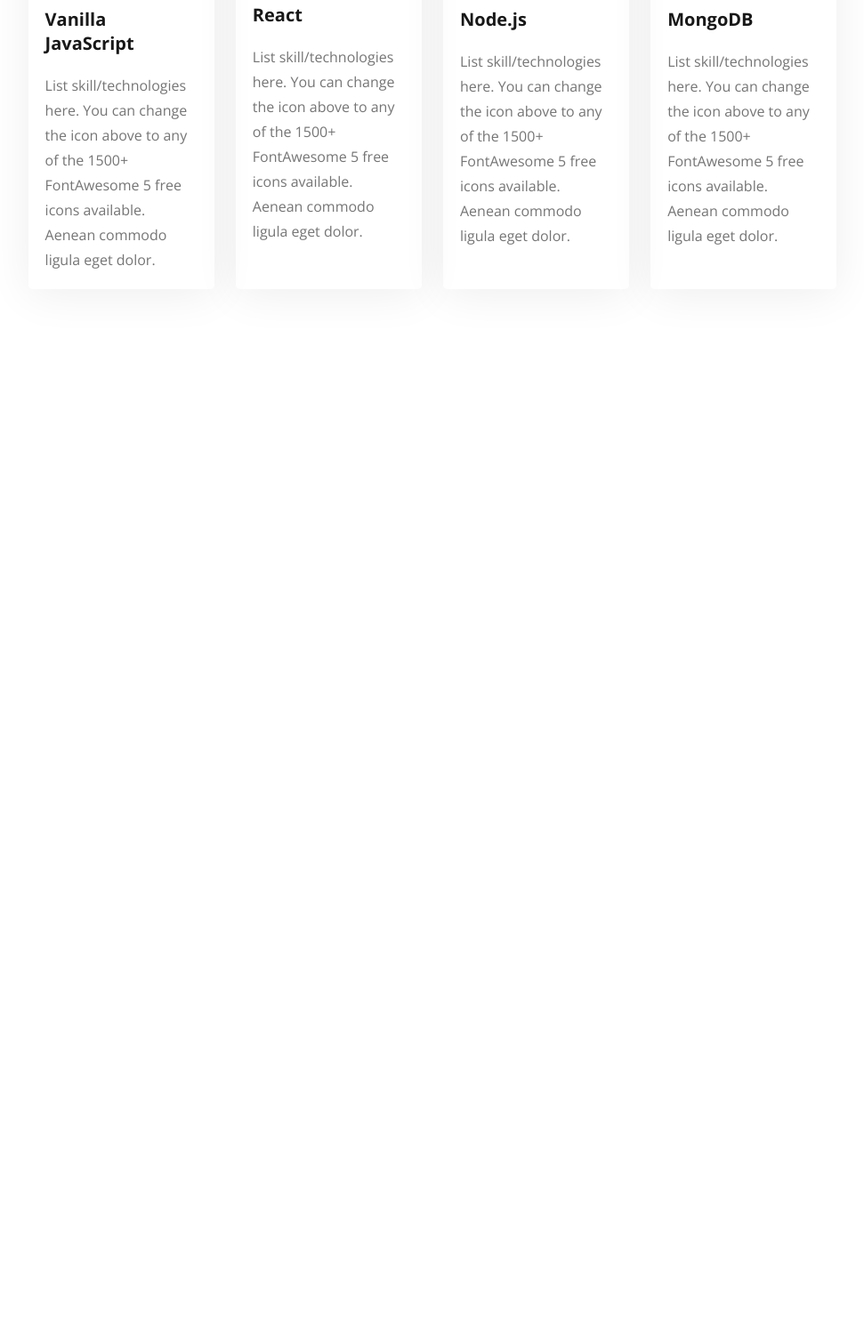
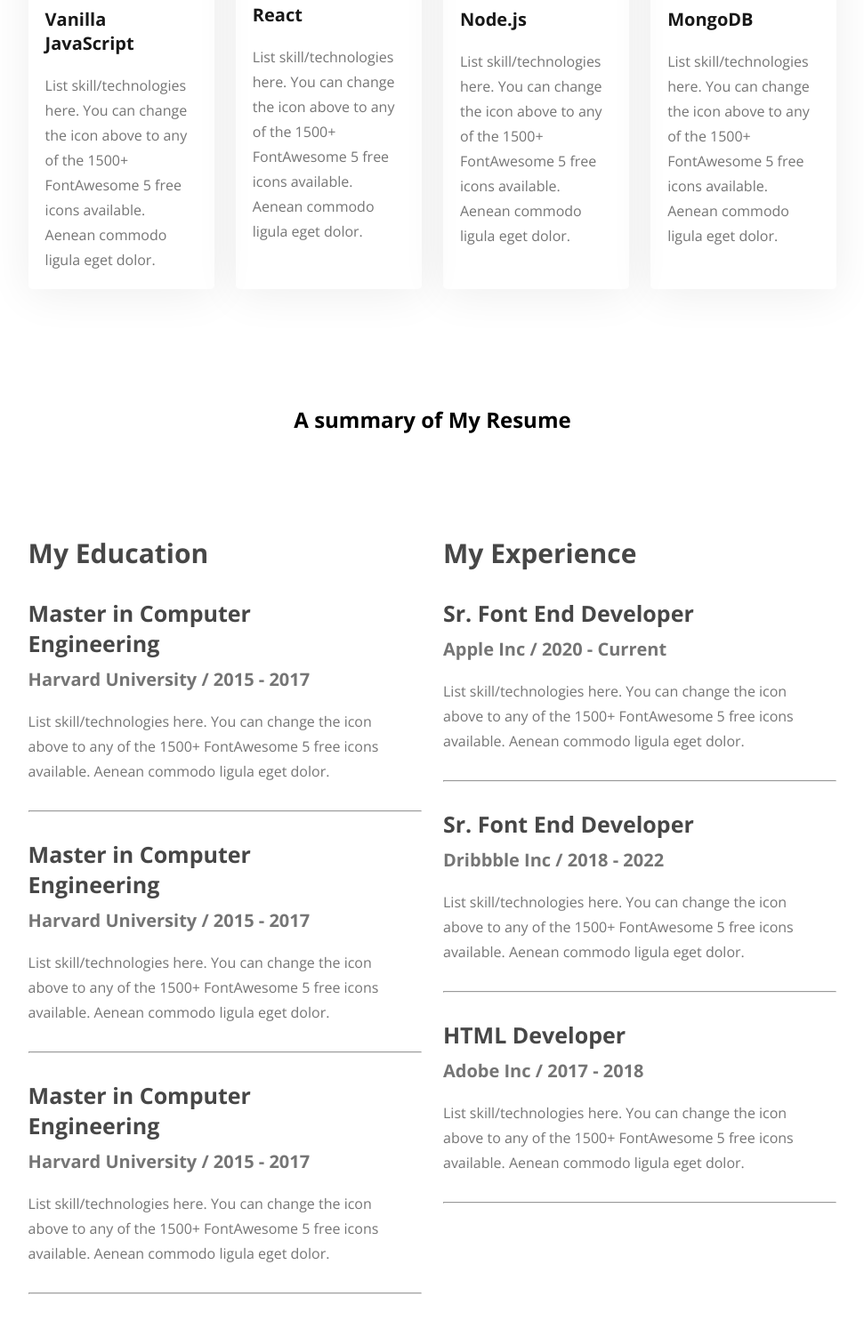
Before and after one commit to riaz113/my-first-portfolio, a plain HTML site: page index.html in a window 1280 px wide. Shown: the part 2012-3506 px from the top of the page at 89% size, without its empty margins (154-1125 px from the left). Before the commit the page ends 2437 px from the top, so only its background shows below. Drawn offline with nearby package versions, Linux system fonts and the light colour scheme.

Commit message:
box desing according to figma

```diff
--- a/index.html
+++ b/index.html
@@ -109,6 +109,61 @@
                 </div>
             </div>
         </section>
+        <section id="resume">
+            <div class="section-heading">
+                <h1>A summary of My Resume</h1>
+            </div>
+            <div class="resume-container">
+                <div class="education">
+                    <h2 class="section-title">My Education</h2>
+                    <div class="resume-card">
+                        <h4 class="card-title">Master in Computer Engineering</h4>
+                        <h5 class="card-info">Harvard University / 2015 - 2017</h5>
+                        <p class="card-text">List skill/technologies here. You can change the icon above
+                            to any of the 1500+ FontAwesome 5 free icons available. Aenean commodo ligula eget dolor.
+                        </p>
+                    </div><hr>
+                    <div class="resume-card">
+                        <h4 class="card-title">Master in Computer Engineering</h4>
+                        <h5 class="card-info">Harvard University / 2015 - 2017</h5>
+                        <p class="card-text">List skill/technologies here. You can change the icon above
+                            to any of the 1500+ FontAwesome 5 free icons available. Aenean commodo ligula eget dolor.
+                        </p>
+                    </div><hr>
+                    <div class="resume-card">
+                        <h4 class="card-title">Master in Computer Engineering</h4>
+                        <h5 class="card-info">Harvard University / 2015 - 2017</h5>
+                        <p class="card-text">List skill/technologies here. You can change the icon above
+                            to any of the 1500+ FontAwesome 5 free icons available. Aenean commodo ligula eget dolor.
+                        </p>
+                    </div><hr>
+                </div>
+                <div class="experience">
+                    <h2 class="section-title">My Experience</h2>
+                    <div class="resume-card">
+                        <h4 class="card-title">Sr. Font End Developer</h4>
+                        <h5 class="card-info">Apple Inc / 2020 - Current</h5>
+                        <p class="card-text">List skill/technologies here. You can change the icon above
+                            to any of the 1500+ FontAwesome 5 free icons available. Aenean commodo ligula eget dolor.
+                        </p>
+                    </div><hr>
+                    <div class="resume-card">
+                        <h4 class="card-title">Sr. Font End Developer</h4>
+                        <h5 class="card-info">Dribbble Inc / 2018 - 2022</h5>
+                        <p class="card-text">List skill/technologies here. You can change the icon above
+                            to any of the 1500+ FontAwesome 5 free icons available. Aenean commodo ligula eget dolor.
+                        </p>
+                    </div><hr>
+                    <div class="resume-card">
+                        <h4 class="card-title">HTML Developer</h4>
+                        <h5 class="card-info">Adobe Inc / 2017 - 2018</h5>
+                        <p class="card-text">List skill/technologies here. You can change the icon above
+                            to any of the 1500+ FontAwesome 5 free icons available. Aenean commodo ligula eget dolor.
+                        </p>
+                    </div><hr>
+                </div>
+            </div>
+        </section>
     </main>
 
 </body>
--- a/styles/portfolio.css
+++ b/styles/portfolio.css
@@ -1,21 +1,25 @@
-*{
+* {
     margin: 0;
     padding: 0;
     box-sizing: border-box;
 }
-.font-open-sens{
+
+.font-open-sens {
     font-family: "Open Sans", sans-serif;
     /* font-optical-sizing: auto; */
 }
-.logo h2{
+
+.logo h2 {
     font-size: 45px;
     font-weight: 900;
 }
-.color-orenge{
+
+.color-orenge {
     color: #FD6E0A;
 }
-.btn{
-    background-color:#FD6E0A;
+
+.btn {
+    background-color: #FD6E0A;
     color: #FFFFFF;
     padding: 18px 35px;
     border: none;
@@ -24,32 +28,37 @@
     font-weight: bold;
     cursor: pointer;
 }
-.section-heading{
+
+.section-heading {
     max-width: 827px;
     text-align: center;
     margin: 0 auto;
 }
-.section-heading h2{
+
+.section-heading h2 {
     font-size: 35px;
     font-weight: bold;
     color: #181818;
     margin-bottom: 30px;
 }
-.section-heading p{
+
+.section-heading p {
     font-size: 18px;
     font-weight: bold;
     color: #757575;
     line-height: 30px;
     margin-bottom: 30px;
 }
-header{
+
+header {
     background-color: #FFF8F3;
-    background: url(../images/developer.png),url(../images/header_bg.png),#FFF8F3;
-    background-position: top left,bottom right;
+    background: url(../images/developer.png), url(../images/header_bg.png), #FFF8F3;
+    background-position: top left, bottom right;
     background-repeat: no-repeat;
     padding-top: 50px;
 }
-nav{
+
+nav {
     width: 71%;
     max-width: 1140px;
     margin: 0 auto;
@@ -57,54 +66,65 @@
     justify-content: space-between;
     align-items: center;
 }
-nav .menu{
+
+nav .menu {
     display: flex;
     list-style-type: none;
     gap: 51px;
     align-items: center;
 }
-nav .menu a{
+
+nav .menu a {
     font-size: 20px;
     color: #474747;
     text-decoration: none;
 }
-#banner{
+
+#banner {
     /* border: 2px solid tomato; */
     margin: 50px 50px 0 220px;
     display: flex;
     justify-content: space-between;
     align-items: center;
 }
-#banner .banner-content{
+
+#banner .banner-content {
     max-width: 585px;
 }
-#banner .banner-content h2{
+
+#banner .banner-content h2 {
     font-size: 45px;
     font-weight: 600;
     color: #474747;
     margin-bottom: 5px;
 }
-#banner .banner-content h1{
+
+#banner .banner-content h1 {
     font-size: 85px;
     font-weight: bold;
     color: #181818;
     margin-bottom: 20px;
 }
-#banner .banner-content p{
+
+#banner .banner-content p {
     font-size: 18px;
     color: #757575;
     line-height: 30px;
     margin-bottom: 30px;
 }
-#banner .banner-img img{
+
+#banner .banner-img img {
     max-width: 584px;
     vertical-align: middle;
 }
 
-#about{
+#about,
+#skills,
+#resume {
     padding-top: 130px;
 }
-#about .about-container{
+
+#about .about-container {
     width: 71%;
     max-width: 1140px;
     margin: 0 auto;
@@ -112,47 +132,91 @@
     background-color: #FFF8F3;
     padding: 131px 156px;
 }
-#about .about-container .about-info{
+
+#about .about-container .about-info {
     display: flex;
     justify-content: space-around;
 }
-.about-info h4,.about-info p{
+
+.about-info h4,
+.about-info p {
     font-size: 20px;
     color: #474747;
     line-height: 30px;
 }
-#skills{
-    padding-top: 130px;
-}
-#skills .skill-container{
+
+#skills .skill-container {
     width: 71%;
     max-width: 1140px;
     margin: 0 auto;
 }
-#skills .skill-container .skill-box{
+
+#skills .skill-container .skill-box {
     display: flex;
     gap: 24px;
 }
-.skill-box .skill-card{
+
+.skill-box .skill-card {
     padding: 19px;
     /* border: 2px solid tomato; */
     max-width: 267px;
-    margin-bottom: 100px;
+    /* margin-bottom: 100px; */
     border-radius: 5px;
     box-shadow: 0 6px 50px 0 #00000012;
 }
-.skill-card img{
+
+.skill-card img {
     max-width: 44px;
     margin-top: 19px;
 }
-.skill-card h3{
+
+.skill-card h3 {
     font-size: 20px;
     color: #181818;
     margin-top: 30px;
 }
-.skill-card p{
+
+.skill-card p {
     font-size: 16px;
     color: #757575;
     line-height: 28px;
     margin-top: 20px;
 }
+#resume .resume-container{
+    width: 71%;
+    max-width: 1140px;
+    margin: 113px auto;
+    display: flex;
+    gap: 24px;
+}
+.resume-container .section-title{
+    font-size: 30px;
+    font-weight: bold;
+    color: #474747;
+}
+.resume-card{
+    max-width: 511px;
+    margin-right: 47px;
+}
+.resume-container .card-title{
+    font-size: 25px;
+    font-weight: bold;
+    color: #474747;
+    margin-top: 30px;
+}
+.resume-container .card-info{
+    font-size: 20px;
+    font-weight: 600px;
+    color: #757575;
+    margin-top: 10px;
+}
+.resume-container .card-text{
+    font-size: 16px;
+    font-weight: 400px;
+    color: #757575;
+    line-height: 28px;
+    margin: 20px 0 30px 0;
+}
+.resume-container hr{
+    margin-bottom: 30px;
+}
```
